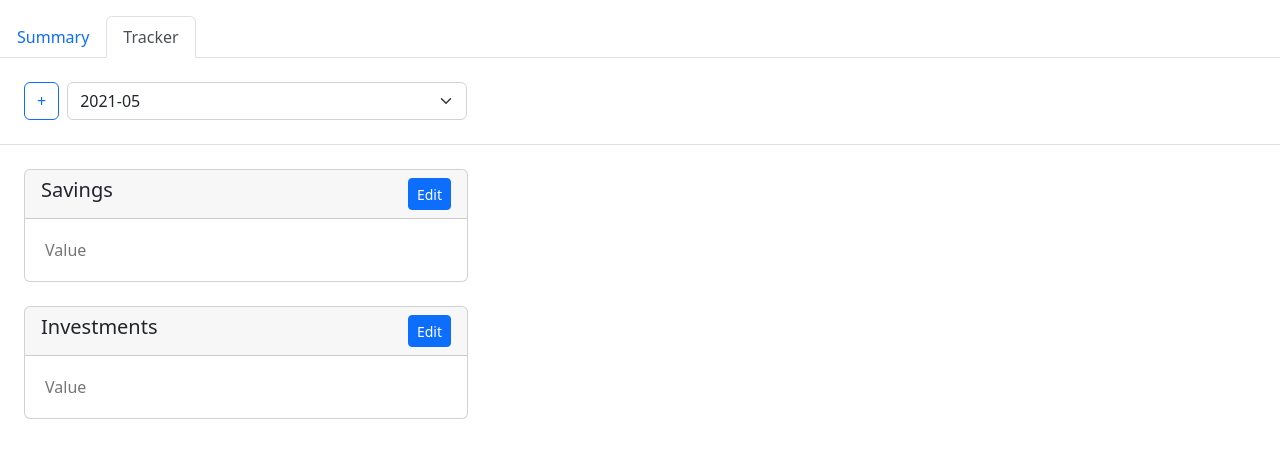
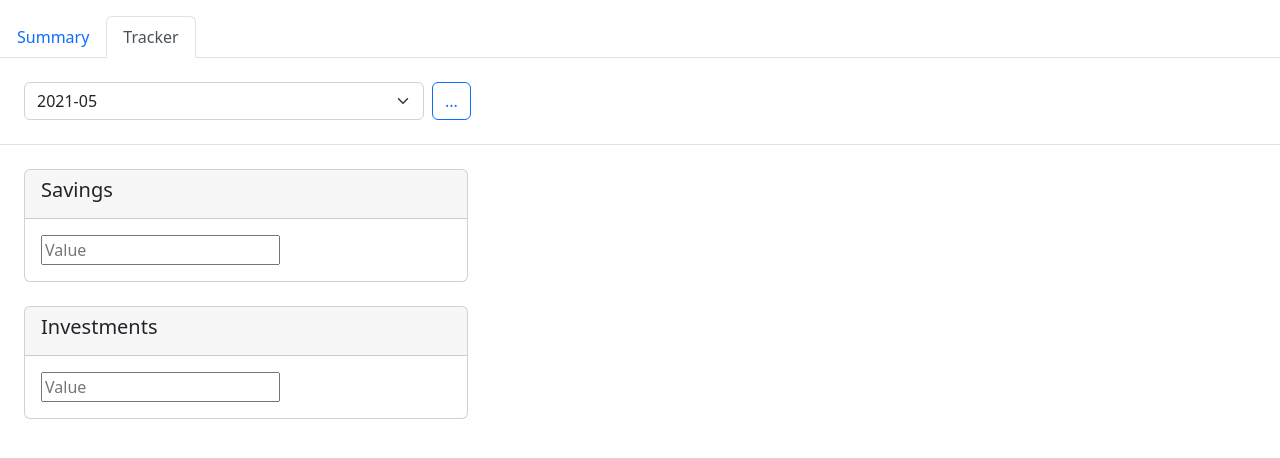
Before and after one commit to barbarathorslund/asset-tracker, a React (Create React App) app: page / in a window 1280 px wide. Both pictures are taken after a click on the tab "Tracker". Shown: the top 458 px of the page. Built offline with nearby package versions, Linux system fonts and the light colour scheme.

Commit message:
Add entries as Assetcards and dropdown menu

```diff
--- a/src/App.css
+++ b/src/App.css
@@ -15,3 +15,7 @@ input:disabled {
     border: 2px solid transparent;
     color: black !important;
 }
+
+.dropdown-toggle::after {
+    display: none !important;
+}
--- a/src/components/AddEntryModal.tsx
+++ b/src/components/AddEntryModal.tsx
@@ -68,6 +68,7 @@ const EntryModal = ({
           onClick={() => {
             if (!monthExists(entryMonth)) {
               setEntries((prevArray) =>
+                // Contruct new entry, merge with old entries and sort
                 sortEntries([{ month: entryMonth }, ...prevArray])
               );
             }
--- a/src/components/AssetCard.tsx
+++ b/src/components/AssetCard.tsx
@@ -1,52 +1,29 @@
-import React, { useState } from "react";
 import Card from "react-bootstrap/Card";
-import Button from "react-bootstrap/Button";
+import { Entries } from "./ModeTab";
 
 interface AssetCardProps {
   title: string;
+  currentMonth: string;
+  entries: Entries[];
 }
 
-const AssetCard = ({ title }: AssetCardProps) => {
-  const [isEditing, setIsEditing] = useState(false);
-
-  const toggleEdit = () => {
-    setIsEditing(!isEditing);
-  };
-
+const AssetCard = ({ title, currentMonth, entries }: AssetCardProps) => {
   return (
     <Card style={{ maxWidth: "444px" }} className="m-4">
       <form>
         <Card.Header>
           <div className="d-flex mb-0 justify-content-between">
             <Card.Title>{title}</Card.Title>
-            {isEditing ? (
-              <Button
-                variant="primary"
-                size="sm"
-                type="submit"
-                onClick={(e) => {
-                  e.preventDefault();
-                  toggleEdit();
-                }}
-              >
-                Save
-              </Button>
-            ) : (
-              <Button
-                variant="primary"
-                size="sm"
-                onClick={(e) => {
-                  toggleEdit();
-                  e.preventDefault();
-                }}
-              >
-                Edit
-              </Button>
-            )}
           </div>
         </Card.Header>
         <Card.Body>
-          <input type="number" placeholder="Value" disabled={!isEditing} />
+          <input
+            type="number"
+            placeholder="Value"
+            onChange={(e) => {
+              console.log(e.target.value, title, currentMonth, entries);
+            }}
+          />
         </Card.Body>
       </form>
     </Card>
--- /dev/null
+++ b/src/components/DropDownMenu.tsx
@@ -0,0 +1,26 @@
+import Dropdown from "react-bootstrap/Dropdown";
+import DropdownButton from "react-bootstrap/DropdownButton";
+
+interface DropDownMenuProps {
+  handleShowAddEntryModal: () => void;
+}
+
+const DropDownMenu = ({ handleShowAddEntryModal }: DropDownMenuProps) => {
+  return (
+    <DropdownButton
+      variant="outline-primary"
+      align="end"
+      title="..."
+      id="dropdown-menu-align-end"
+      className="ms-2"
+    >
+      <Dropdown.Item eventKey="1" onClick={handleShowAddEntryModal}>
+        Add new date entry
+      </Dropdown.Item>
+      <Dropdown.Divider />
+      <Dropdown.Item eventKey="2">Manage asset types</Dropdown.Item>
+    </DropdownButton>
+  );
+};
+
+export default DropDownMenu;
--- a/src/components/ModeTab.tsx
+++ b/src/components/ModeTab.tsx
@@ -6,15 +6,17 @@ import Tracker from "./Tracker";
 
 export interface Entries {
   month: string;
+  assets?: {
+    [key: string]: number;
+  };
 }
 
 export const ModeTab = () => {
-  const [assetTypes, setAssetTypes] = useState(["Savings", "Investments"]);
   const [entries, setEntries] = useState<Entries[]>([
-    { month: "2021-05" },
-    { month: "2023-01" },
-    { month: "2023-02" },
-    { month: "2022-05" },
+    { month: "2021-05", assets: { Savings: 1, Investments: 1 } },
+    { month: "2023-01", assets: { Savings: 1, Investments: 1 } },
+    { month: "2023-02", assets: { Savings: 1, Investments: 1 } },
+    { month: "2022-05", assets: { Savings: 1, Investments: 1 } },
   ]);
 
   return (
@@ -27,11 +29,7 @@ export const ModeTab = () => {
         <Summary />
       </Tab>
       <Tab eventKey="tracker" title="Tracker">
-        <Tracker
-          entries={entries}
-          setEntries={setEntries}
-          assetTypes={assetTypes}
-        />
+        <Tracker entries={entries} setEntries={setEntries} />
       </Tab>
     </Tabs>
   );
--- a/src/components/Tracker.tsx
+++ b/src/components/Tracker.tsx
@@ -1,33 +1,36 @@
-import React, { Dispatch, SetStateAction, useState, useEffect } from "react";
+import React, { Dispatch, SetStateAction, useState } from "react";
 import Form from "react-bootstrap/Form";
-import Button from "react-bootstrap/Button";
 import AddEntryModal from "./AddEntryModal";
 import { Entries } from "./ModeTab";
 import AssetCard from "./AssetCard";
+import DropDownMenu from "./DropDownMenu";
 
 interface TrackerProps {
   entries: Entries[];
   setEntries: Dispatch<SetStateAction<Entries[]>>;
-  assetTypes: string[];
 }
 
-const Tracker = ({ entries, setEntries, assetTypes }: TrackerProps) => {
+const Tracker = ({ entries, setEntries }: TrackerProps) => {
   const [currentMonth, setCurrentMonth] = useState(entries[0].month);
   const [showAddEntryModal, setShowAddEntryModal] = useState(false);
 
   const handleCloseAddEntryModal = () => setShowAddEntryModal(false);
   const handleShowAddEntryModal = () => setShowAddEntryModal(true);
 
+  const renderEntryAssetCards = (entry: Entries) => {
+    return Object.keys(entry.assets as object).map((key) => (
+      <AssetCard
+        title={key}
+        currentMonth={currentMonth}
+        key={key}
+        entries={entries}
+      />
+    ));
+  };
+
   return (
-    <div>
+    <>
       <div className="d-flex border-bottom p-4">
-        <Button
-          onClick={handleShowAddEntryModal}
-          variant="outline-primary"
-          className="me-2"
-        >
-          +
-        </Button>
         <AddEntryModal
           show={showAddEntryModal}
           handleClose={handleCloseAddEntryModal}
@@ -46,11 +49,20 @@ const Tracker = ({ entries, setEntries, assetTypes }: TrackerProps) => {
             <option key={entry.month}>{entry.month}</option>
           ))}
         </Form.Select>
+        <DropDownMenu handleShowAddEntryModal={handleShowAddEntryModal} />
       </div>
-      {assetTypes.map((type) => (
-        <AssetCard title={type} key={type} />
-      ))}
-    </div>
+      {entries ? (
+        entries.map((entry) => {
+          if (entry.month === currentMonth) {
+            return renderEntryAssetCards(entry);
+          } else {
+            return null;
+          }
+        })
+      ) : (
+        <div>No entries</div>
+      )}
+    </>
   );
 };
 
```
